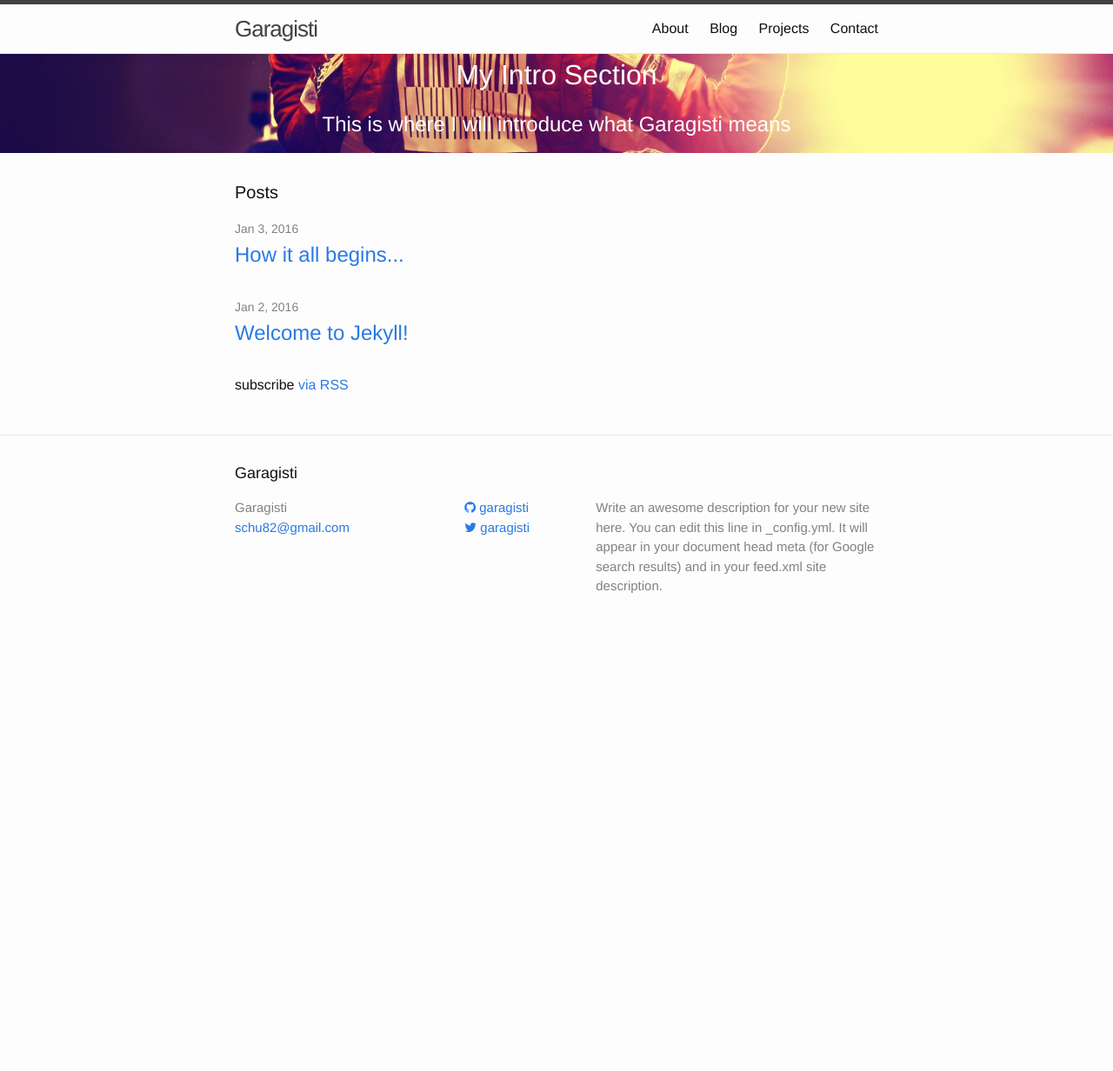
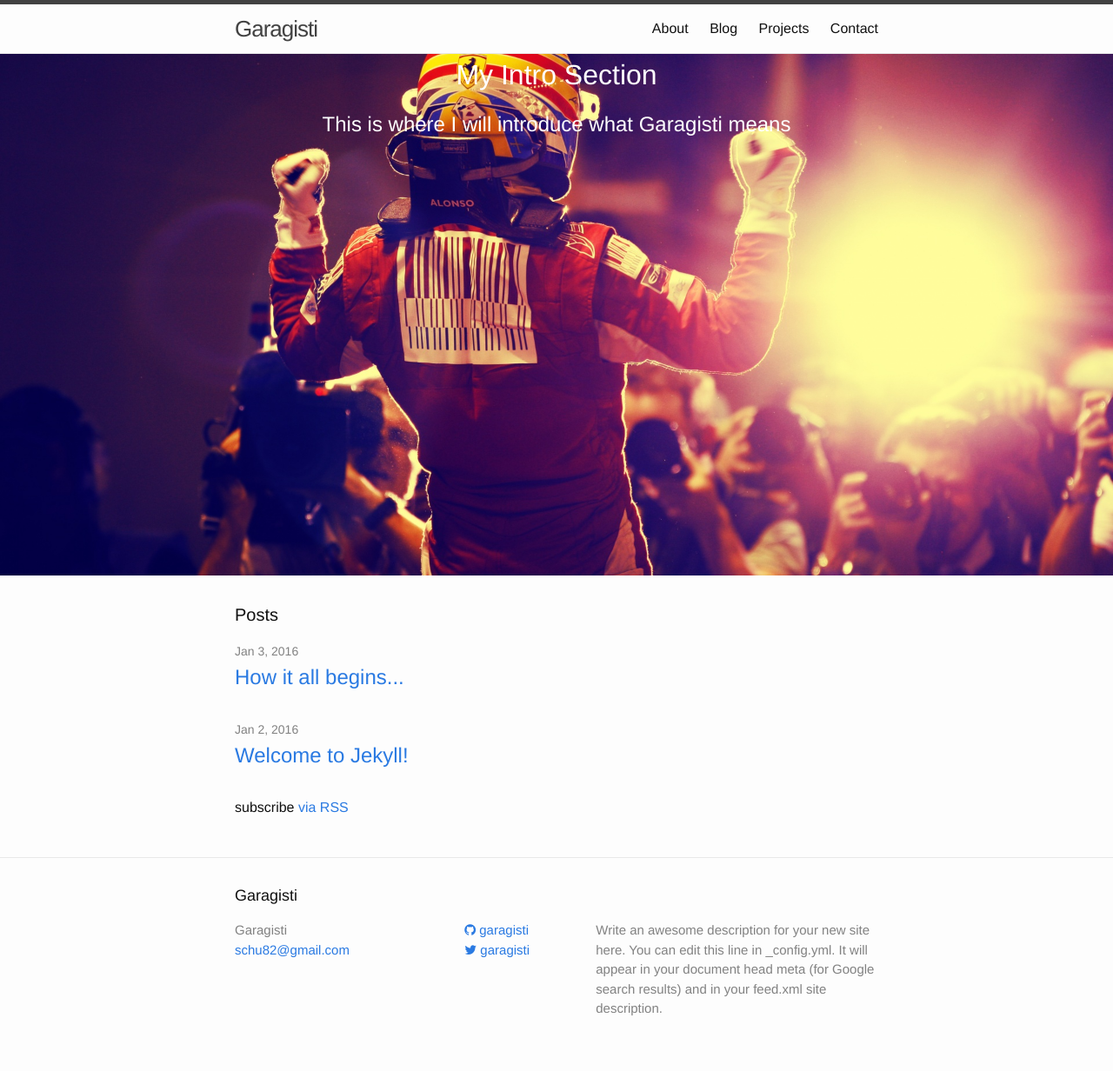
Before and after one commit to garagisti/garagisti.github.io, a Jekyll site: the page built from index.html, in a window 1280 px wide. Shown: the whole page at 87% size. Built offline with Jekyll 4.4.1, drawn with Linux system fonts in a browser that asks for light colours; nearby versions of some CDN libraries; before the commit the page ends 900 px from its top, so only the background shows below that.

Commit message:
Adjusted the size of the image in the intro more TODOs

```diff
--- a/_sass/_layout.scss
+++ b/_sass/_layout.scss
@@ -168,7 +168,7 @@
 
 .intro-content {
     padding: 0 0;
-    height: 100%;
+    height: 600px;
     background-image: url(../assets/alonso-header-bg.jpg);
     background-repeat: none;
     background-attachment: scroll;
```
